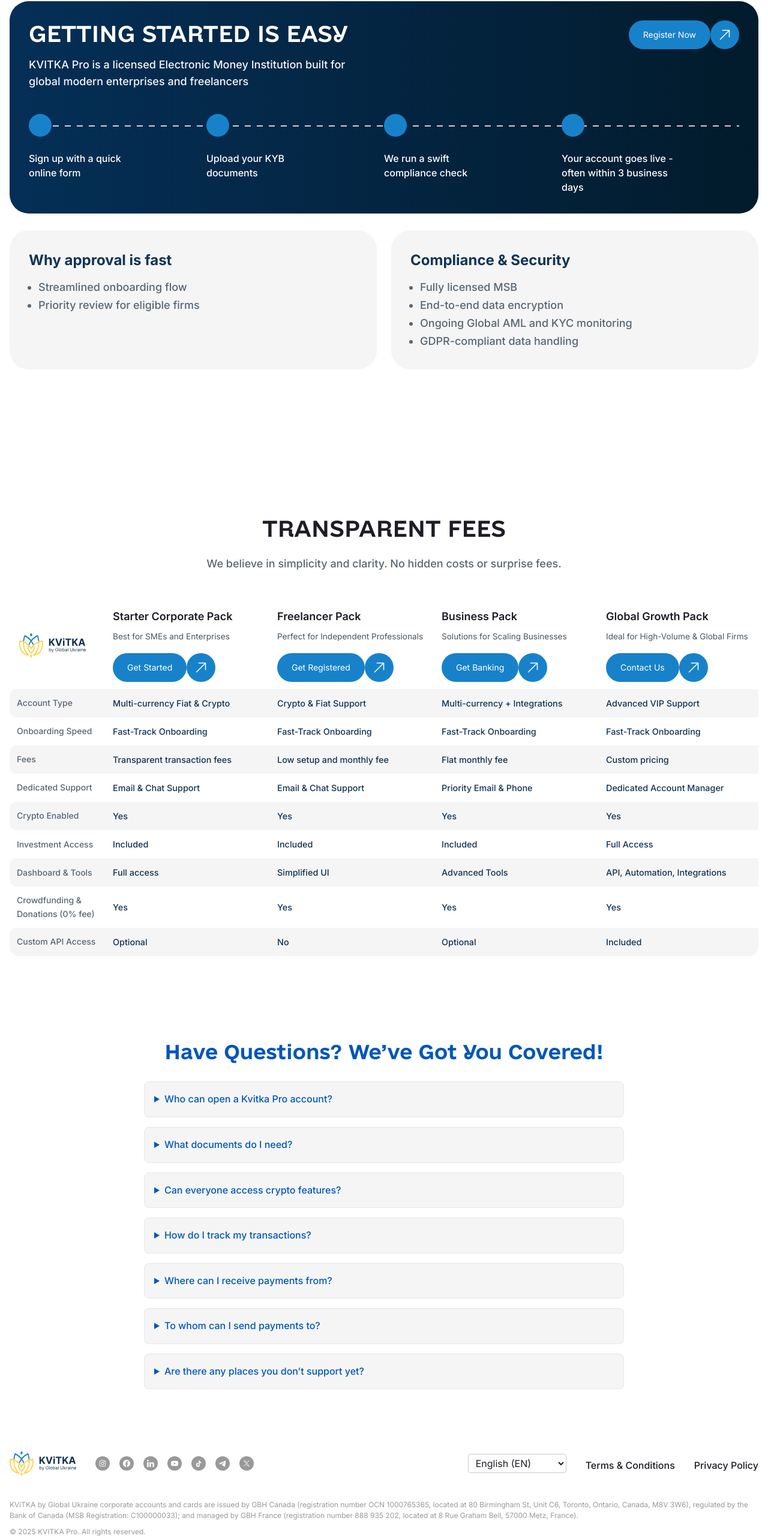
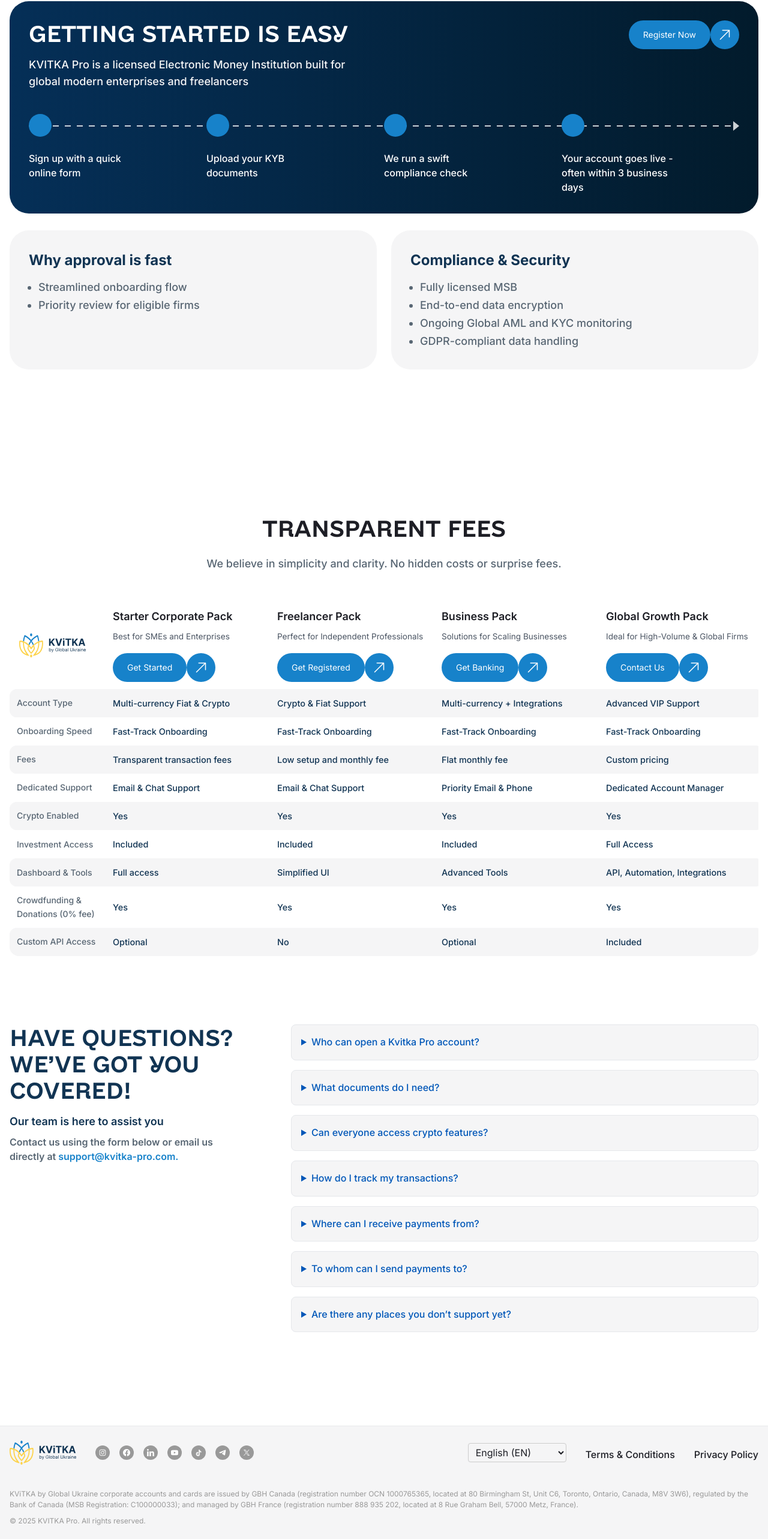
Before and after one commit to YuriiRogovets/fintech-landing, a Next.js app: page / in a window 1280 px wide. Shown: the part 2304-4870 px from the top of the page at 60% size. Built offline with nearby package versions, Linux system fonts and the light colour scheme.

Commit message:
finished getstarted

```diff
--- a/src/components/Faqs/Faqs.jsx
+++ b/src/components/Faqs/Faqs.jsx
@@ -7,9 +7,14 @@ const Faqs = () => {
   return (
     <section className={styles.section} id="faqs">
       <div className={styles.container}>
-        <h2 className={styles.heading}>
+        <div className={styles.top}>
+        <h2 className={styles.title}>
           Have Questions? We’ve Got You Covered!
         </h2>
+        <h4>Our team is here to assist you</h4>
+        <p>Contact us using the form below or email us directly at <a href="support@kvitka-pro.com">support@kvitka-pro.com.</a></p>
+      </div>
+
         <ul className={styles.list}>
           {faqs.map((faq, i) => (
             <li key={i} className={styles.item}>
--- a/src/components/Faqs/Faqs.module.css
+++ b/src/components/Faqs/Faqs.module.css
@@ -1,27 +1,59 @@
-
 .section {
-  padding: 4rem 1rem;
+  padding: 44px 16px 140px;
   background-color: var(--color-white);
   color: var(--color-text);
 }
 
 .container {
-  max-width: 800px;
+  max-width: 1360px;
   margin: 0 auto;
+  display: flex;
+  justify-content: space-between;
+  gap: 1.5rem;
 }
 
-.heading {
-  font-size: 2rem;
+.top {
+  max-width: 445px;
+  width: 100%;
+  display: flex;
+  flex-direction: column;
+}
+
+.title {
+  font-size: 2.25rem;
+  font-weight: 500;
+  line-height: 1.22;
+  margin-bottom: 1rem;
+  color: #113453;
+  text-transform: uppercase;
+}
+
+.top h4 {
+  font-size: 1.125rem;
   font-weight: 600;
-  margin-bottom: 1.5rem;
-  text-align: center;
-  color: var(--color-primary);
+  line-height: 1.56;
+  margin-bottom: 0.5rem;
+  color: #113453;
+}
+
+.top p {
+  max-width: 360px;
+  font-size: 1rem;
+  font-weight: 600;
+  line-height: 1.5;
+  color: #586673;
+}
+
+.top p a {
+    color: var(--color-bt);
 }
 
 .list {
   list-style: none;
   padding: 0;
   margin: 0;
+  max-width: 817px;
+  width: 100%;
 }
 
 .item {
@@ -48,8 +80,29 @@
 
 /* Responsive */
 @media (max-width: 768px) {
-  .heading {
+  .container {
+    min-width: 343px;
+    flex-direction: column;
+    align-items: center;
+    gap: 0;
+  }
+
+  .top {
+    text-align: center;
+    margin-bottom: 32px;
+  }
+
+  .title {
     font-size: 1.5rem;
+    line-height: 1.33;
+  }
+
+  .top p {
+    font-size: 0.875rem;
+    font-weight: 600;
+    line-height: 1.43;
+    color: #586673;
+    margin: 0 auto;
   }
 
   .summary {
--- a/src/components/Footer/Footer.module.css
+++ b/src/components/Footer/Footer.module.css
@@ -1,6 +1,7 @@
 .footer {
-    background-color: var(--color-white);
+    background-color: var(--color-bg);
     padding: 1.5rem 1rem;
+    border-top: 1px solid #E7E9EB ;
 }
 
 .container {
@@ -8,7 +9,6 @@
 max-width: 1360px;
 min-width: 345px;
 margin: 0 auto;
-
 
 }
 
@@ -84,6 +84,10 @@ margin: 0 auto;
 
 @media (max-width: 768px) {
 
+  .footer {
+    background-color: var(--color-white);
+}
+
 .logoBlock {
   flex-direction: column;
   gap: 1rem;
--- a/src/components/GettingStarted/GettingStarted.jsx
+++ b/src/components/GettingStarted/GettingStarted.jsx
@@ -7,7 +7,7 @@ export default function gettingStarted() {
     <section className={styles.gettingStarted}>
       <div className={styles.container}>
             <div className={styles.header}>
-                <div>
+                <div className={styles.text}>
                     <h2>Getting started is easy</h2>
                     <p>
                     KVITKA Pro is a licensed Electronic Money Institution built for
--- a/src/components/GettingStarted/GettingStarted.module.css
+++ b/src/components/GettingStarted/GettingStarted.module.css
@@ -23,7 +23,7 @@
   flex-wrap: wrap;
 }
 
-.header h2 {
+.text h2 {
   font-size: 36px;
   font-weight: 500;
   line-height: 1.22;
@@ -31,7 +31,7 @@
   text-transform: uppercase;
 }
 
-.header p {
+.text p {
   margin-top: 16px;
   color: var(--color-bg);
   max-width: 532px;
@@ -60,7 +60,7 @@
   position: absolute;
   top: 19px; /* або центр вертикально, залежить від висоти .circle */
   left: 0;
-  right: 0;
+  right: 10px;
   height: 2px;
   background-image: repeating-linear-gradient(
     to right,
@@ -70,6 +70,20 @@
     transparent 20px
   );
   z-index: 0;
+  opacity: 0.8;
+}
+
+.steps::after {
+  content: "";
+  position: absolute;
+  top: 12px; /* трохи менше, ніж top лінії */
+  right: 0;
+  width: 0;
+  height: 0;
+  border-top: 8px solid transparent;
+  border-bottom: 8px solid transparent;
+  border-left: 10px solid white;
+  z-index: 1;
   opacity: 0.8;
 }
 
@@ -122,7 +136,7 @@
 
 @media (max-width: 768px) {
   .gettingStarted {
-    margin: 80px 0;
+    margin: 80px 0 40px;
   }
 
   .container {
@@ -131,12 +145,13 @@
     gap: 32px;
   }
 
-  .header h2 {
+  .text h2 {
     font-size: 24px;
     line-height: 1.33;
   }
 
-  .header p {
+  .text p {
+    max-width: 343px;
     font-size: 16px;
     font-weight: 500;
     line-height: 1.5;
@@ -146,8 +161,9 @@
    .steps {
     flex-direction: column;
     align-items: flex-start;
-    gap: 32px;
+    gap: 24px;
     padding-left: 16px;
+    /* min-height: 48px; */
   }
 
   .steps::before {
@@ -160,11 +176,24 @@
     background-image: repeating-linear-gradient(
       to bottom,
       white 0,
-      white 10px,
-      transparent 10px,
-      transparent 20px
+      white 52px,
+      transparent 52px,
+      transparent 72px
     );
   }
+
+  .steps::after {
+  content: "";
+  position: absolute;
+  top: 274px;
+  left: 29px; /* центруємо відносно лінії (бо line left: 35px) */
+  width: 0;
+  height: 0;
+  border-left: 8px solid transparent;
+  border-right: 8px solid transparent;
+  border-top: 14px solid white;
+  z-index: 1;
+}
 
   .step {
     display: flex;
@@ -174,14 +203,18 @@
   }
 
   .step p{
-    max-width: 248px;
+    max-width: 193px;
     font-size: 16px;
   font-weight: 500;
   line-height: 1.5;
 }
 
+ .step:last-child p {
+  max-width: 250px;
+}
+
   .circle {
-    margin: 0;
+    margin: 5px 0;
     flex-shrink: 0;
   }
 
```
